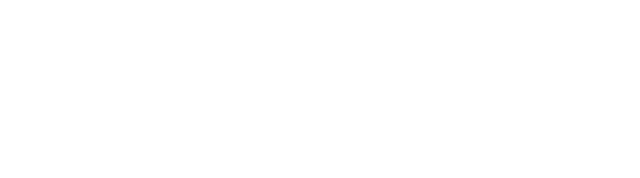
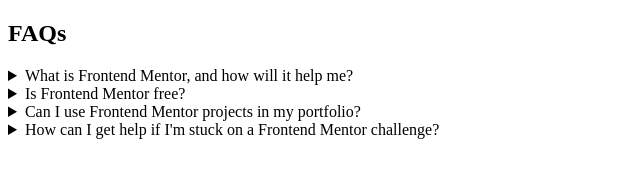
Before and after one commit to Marjolein-Kasman-de-Jong/faq-accordion, a plain HTML site: page index.html in a window 1280 px wide. Shown: the whole page, without its empty margins (0-640 px from the left). Drawn offline with Linux system fonts and the light colour scheme.

Commit message:
Add HTML

```diff
--- a/index.html
+++ b/index.html
@@ -8,6 +8,42 @@
     <title>FAQ Accordion</title>
 </head>
 <body>
-
+    <main>
+        <section class="faq-container">
+            <h2>FAQs</h2>
+            <details name="faq">
+                <summary>
+                    What is Frontend Mentor, and how will it help me?
+                </summary>
+                <p>
+                    Frontend Mentor offers realistic coding challenges to help developers improve their frontend coding skills with projects in HTML, CSS, and JavaScript. It’s suitable for all levels and ideal for portfolio building.
+                </p>
+            </details>
+            <details name="faq">
+                <summary>
+                    Is Frontend Mentor free?
+                </summary>
+                <p>
+                    Yes, Frontend Mentor offers both free and premium coding challenges, with the free option providing access to a range of projects suitable for all skill levels.
+                </p>
+            </details>
+            <details name="faq">
+                <summary>
+                    Can I use Frontend Mentor projects in my portfolio?
+                </summary>
+                <p>
+                    Yes, you can use projects completed on Frontend Mentor in your portfolio. It's an excellent way to showcase your skills to potential employers!
+                </p>
+            </details>
+            <details name="faq">
+                <summary>
+                    How can I get help if I'm stuck on a Frontend Mentor challenge?
+                </summary>
+                <p>
+                    The best place to get help is inside Frontend Mentor's Discord community. There's a help channel where you can ask questions and seek support from other community members.
+                </p>
+            </details>
+        </section>
+    </main>
 </body>
 </html>
```
